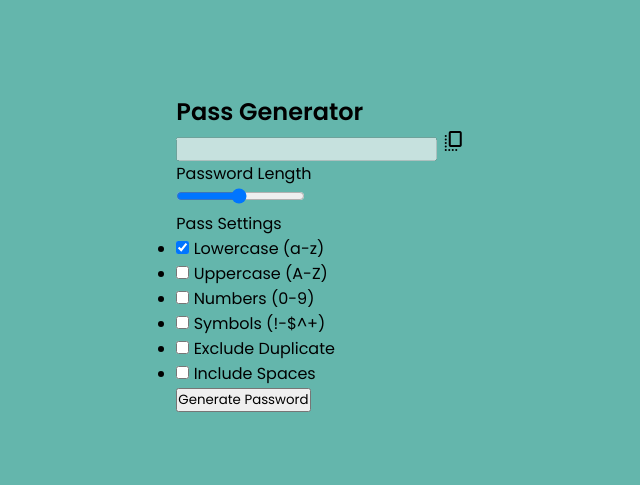
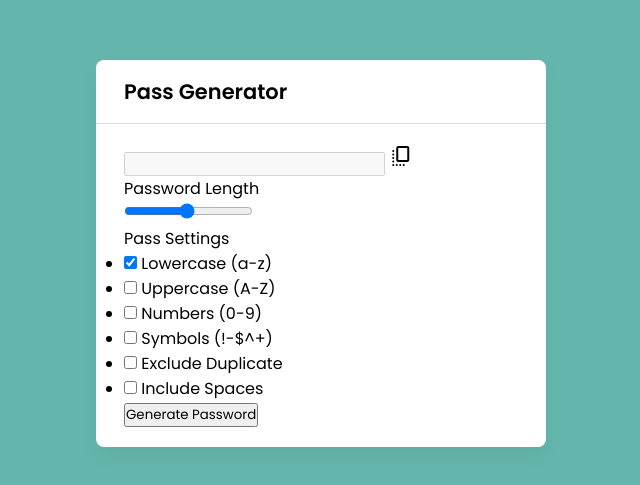
Before and after one commit to thiagomd22/pass-generator, a plain HTML site: page index.html in a window 1280 px wide. Shown: the part 147-632 px from the top of the page, without its empty margins (319-959 px from the left). Drawn offline with nearby package versions, Linux system fonts and the light colour scheme.

Commit message:
container_wrapper_css

```diff
--- a/style.css
+++ b/style.css
@@ -14,3 +14,25 @@ body{
     min-height: 100vh;
     background: #64B6AC;
 }
+
+.container{
+    width: 450px;
+    background: #fff;
+    border-radius: 8px;
+    box-shadow: 0 10px 20px rgba(0, 0, 0, 0.05);
+}
+
+.container h2{
+    font-weight: 600;
+    font-size: 1.31rem;
+    padding: 1rem 1.75rem;
+    border-bottom: 1px solid #d4dbe5;
+}
+
+.wrapper{
+    margin: 1.25rem 1.75rem;
+}
+
+.wrapper .input-box{
+    position: relative;
+}
```
